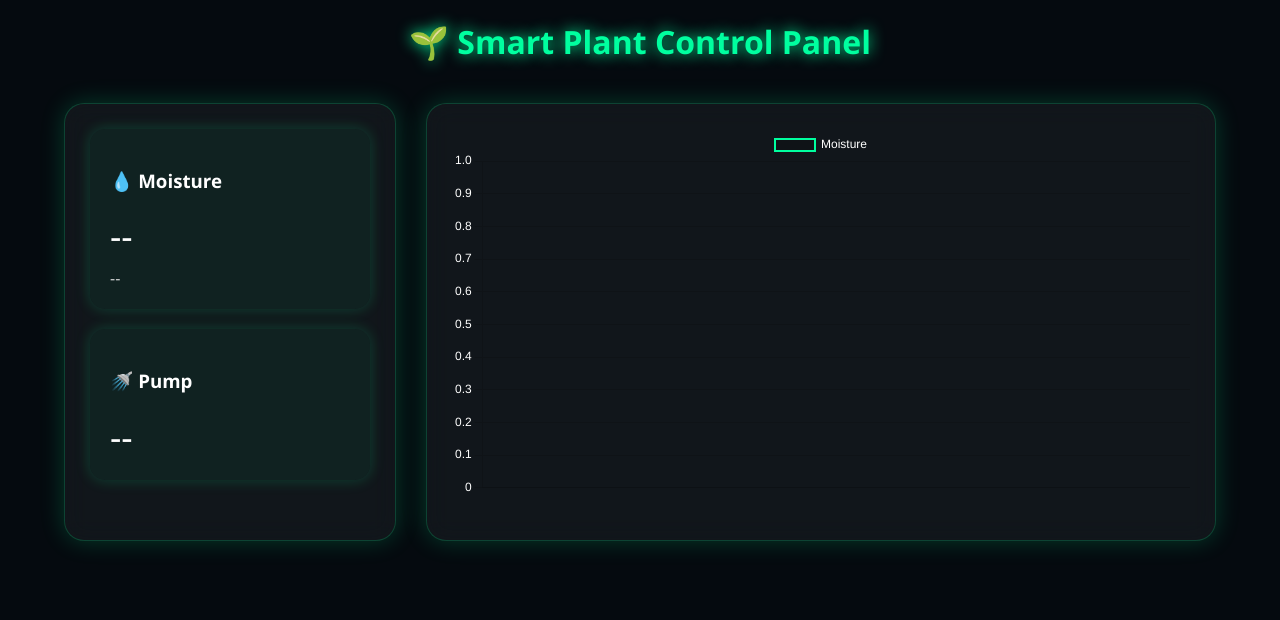
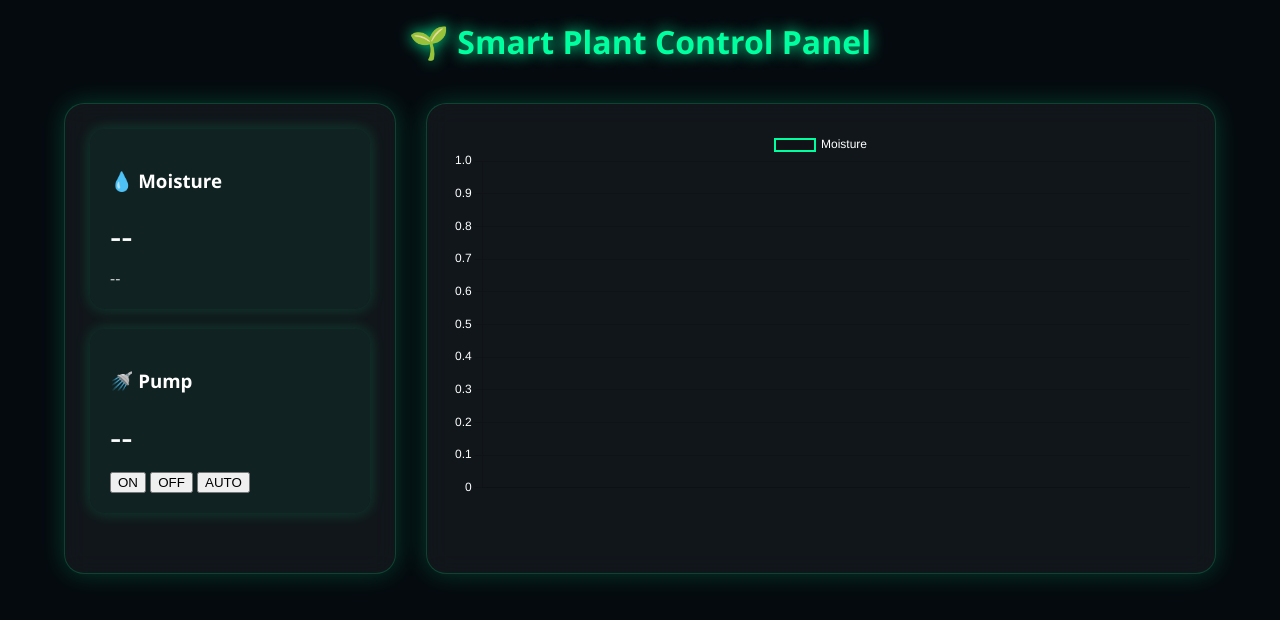
Before and after one commit to xxkid-hub/iot-project, a website: page public/index.html in a window 1280 px wide. Drawn offline with nearby package versions, Linux system fonts and the light colour scheme; no server answers.

Commit message:
Update index.html

```diff
--- a/public/index.html
+++ b/public/index.html
@@ -114,6 +114,12 @@
       <div class="card">
         <h3>🚿 Pump</h3>
         <div class="value" id="pump">--</div>
+        <!-- 🔥 ADD THIS BELOW -->
+  <div style="margin-top: 10px;">
+    <button onclick="turnPumpOn()">ON</button>
+    <button onclick="turnPumpOff()">OFF</button>
+    <button onclick="autoMode()">AUTO</button>
+  </div>
       </div>
 
       <div class="alert" id="alert"></div>
```
